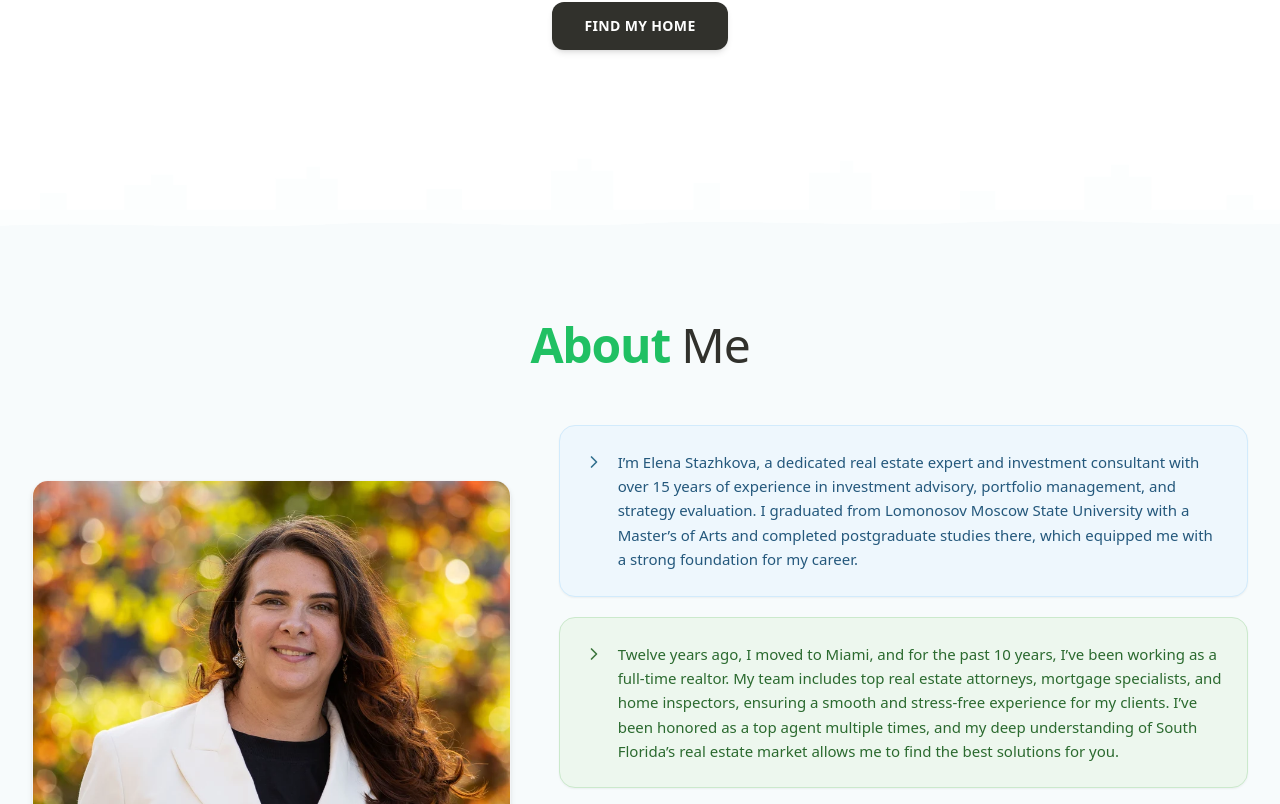
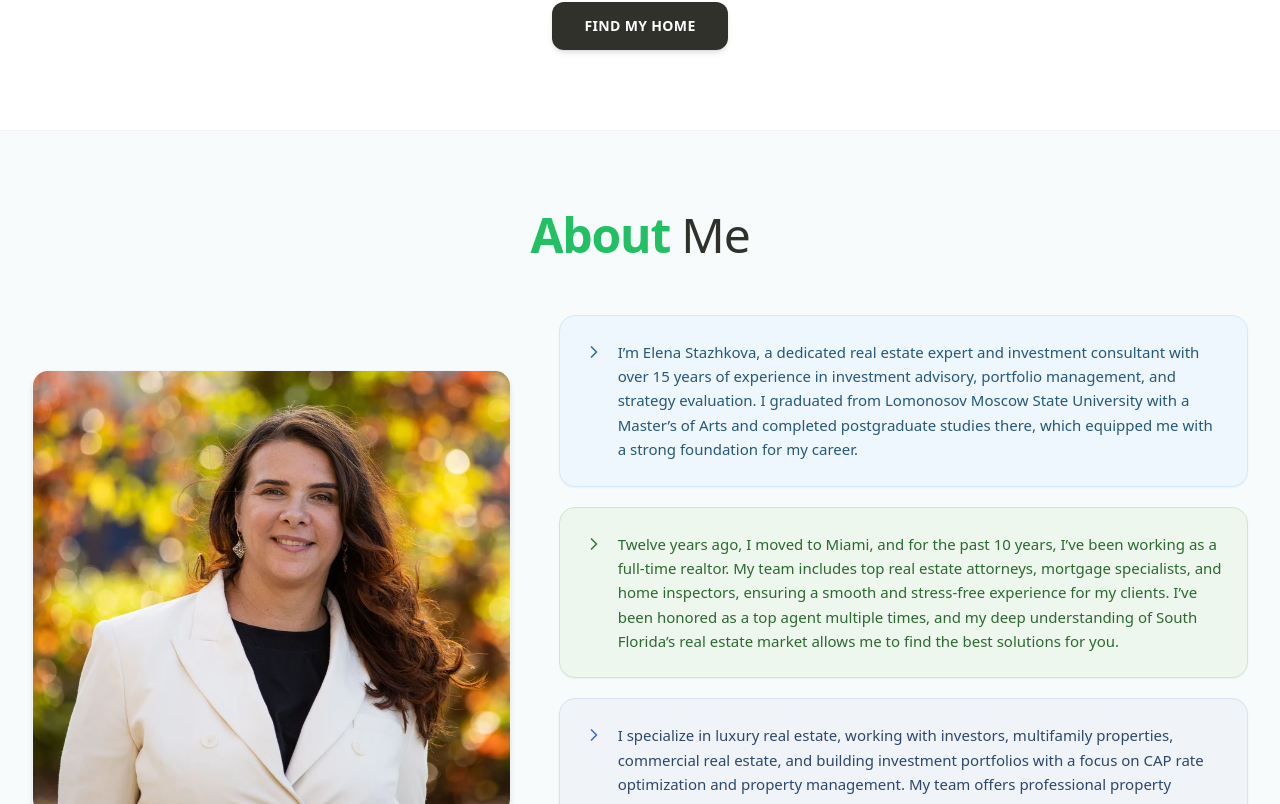
Before and after one commit to andreibdr/stazhkova_wp, a Next.js app in the folder website/: page / in a window 1280 px wide. Shown: the part 4416-5220 px from the top of the page. Built offline with nearby package versions, Linux system fonts and the light colour scheme.

Commit message:
revert: remove skyline divider and restore clean borders

```diff
--- a/website/components/AboutSection.tsx
+++ b/website/components/AboutSection.tsx
@@ -1,7 +1,6 @@
 import React from 'react';
 import Image from 'next/image';
 import { ChevronRight } from 'lucide-react';
-import MiamiSkylineDivider from '@/components/dividers/MiamiSkylineDivider';
 
 interface AboutProps {
   data: any;
@@ -9,9 +8,7 @@ interface AboutProps {
 
 export default function AboutSection({ data }: AboutProps) {
   return (
-    <>
-      <MiamiSkylineDivider fillColor="#f7fbfc" className="bg-white -mb-px" />
-      <section id="about" className="py-16 sm:py-20 bg-[#f7fbfc]">
+    <section id="about" className="py-20 bg-[#f7fbfc] border-t border-gray-100">
       <div className="max-w-7xl mx-auto px-4 sm:px-6 lg:px-8">
         {/* Section Heading */}
         <div className="text-center mb-14">
@@ -66,6 +63,5 @@ export default function AboutSection({ data }: AboutProps) {
         </div>
       </div>
     </section>
-    </>
   );
 }
--- a/website/components/Footer.tsx
+++ b/website/components/Footer.tsx
@@ -11,7 +11,6 @@ import {
   ZillowIcon,
   WhatsAppIcon,
 } from '@/components/icons/SocialIcons';
-import MiamiSkylineDivider from '@/components/dividers/MiamiSkylineDivider';
 
 interface FooterProps {
   lang: 'ru' | 'en' | 'es';
@@ -58,9 +57,7 @@ export default function Footer({ lang }: FooterProps) {
   };
 
   return (
-    <>
-      <MiamiSkylineDivider fillColor="#1f201d" className="bg-[#f7fbfc] -mb-px" />
-      <footer className="bg-[#1f201d] text-white pt-10 pb-20 sm:pb-10">
+    <footer className="bg-[#1f201d] text-white pt-12 pb-20 sm:pb-10 border-t border-gray-800">
       <script
         type="application/ld+json"
         dangerouslySetInnerHTML={{ __html: JSON.stringify(schemaData) }}
@@ -229,6 +226,5 @@ export default function Footer({ lang }: FooterProps) {
         </div>
       </div>
     </footer>
-    </>
   );
 }
--- a/website/components/dividers/MiamiSkylineDivider.tsx
+++ /dev/null
@@ -1,161 +0,0 @@
-import React from 'react';
-
-interface MiamiSkylineDividerProps {
-  fillColor?: string; // e.g. '#1f201d' for footer or '#f7fbfc' for light section
-  className?: string;
-  flip?: boolean;
-}
-
-/**
- * MiamiSkylineDivider
- * An elegant SVG silhouette depicting the South Florida waterfront skyline:
- * luxury Sunny Isles / Miami towers, waterfront terraces, palm trees, and gentle bay ripples.
- */
-export default function MiamiSkylineDivider({
-  fillColor = '#1f201d',
-  className = '',
-  flip = false,
-}: MiamiSkylineDividerProps) {
-  return (
-    <div
-      className={`w-full overflow-hidden leading-none select-none pointer-events-none ${
-        flip ? 'rotate-180' : ''
-      } ${className}`}
-      aria-hidden="true"
-    >
-      <svg
-        viewBox="0 0 1440 110"
-        fill="none"
-        xmlns="http://www.w3.org/2000/svg"
-        preserveAspectRatio="none"
-        className="w-full h-14 sm:h-20 md:h-24 lg:h-28 block"
-      >
-        {/* Layer 1: Distant soft silhouettes (depth / skyline background) */}
-        <path
-          d="
-            M0,110 L0,78
-            L45,78 L45,62 L75,62 L75,78
-            L140,78 L140,54 L170,54 L170,44 L195,44 L195,54 L210,54 L210,78
-            L310,78 L310,48 L345,48 L345,36 L360,36 L360,48 L380,48 L380,78
-            L480,78 L480,58 L520,58 L520,78
-            L620,78 L620,40 L650,40 L650,28 L665,28 L665,40 L690,40 L690,78
-            L780,78 L780,52 L810,52 L810,78
-            L910,78 L910,42 L945,42 L945,30 L960,30 L960,42 L980,42 L980,78
-            L1080,78 L1080,60 L1120,60 L1120,78
-            L1220,78 L1220,46 L1250,46 L1250,34 L1270,34 L1270,46 L1295,46 L1295,78
-            L1380,78 L1380,64 L1410,64 L1410,78
-            L1440,78 L1440,110 Z
-          "
-          fill={fillColor}
-          fillOpacity="0.35"
-        />
-
-        {/* Layer 2: Main Foreground Luxury Towers + Palm Trees + Terraces */}
-        <path
-          d="
-            M0,110 L0,84
-            /* Left shoreline wave */
-            C30,83 60,85 90,84
-            /* Tower 1 (Boutique Mid-rise) */
-            L100,84 L100,52 L106,52 L106,44 L134,44 L134,52 L140,52 L140,84
-            L155,84
-            /* Palm 1 (Left cluster) */
-            C158,82 161,75 163,65 C164,60 168,54 172,50
-            C168,50 162,49 157,51 C161,48 167,46 173,47
-            C172,43 175,38 180,36 C178,39 177,44 178,47
-            C183,43 189,42 195,45 C190,48 185,49 181,50
-            C185,53 187,58 187,63 C184,59 180,56 177,54
-            C174,62 170,74 172,84
-            L188,84
-            /* Tower 2 (High-Rise Luxury Tower Sunny Isles style) */
-            L220,84 L220,32 L225,32 L225,24 L232,24 L232,16 L234,16 L234,8 L236,16 L238,24 L255,24 L255,32 L260,32 L260,84
-            /* Stepped terrace */
-            L275,84 L275,60 L295,60 L295,84
-            /* Tower 3 (Modern Slanted Roof Condo) */
-            L325,84 L325,40 L350,22 L375,40 L375,84
-            /* Palm 2 (Mid-left cluster) */
-            L390,84
-            C393,80 395,73 398,64 C400,60 404,55 408,52
-            C404,52 398,51 393,53 C397,50 403,48 409,49
-            C408,45 411,40 416,38 C414,41 413,46 414,49
-            C419,45 425,44 431,47 C426,50 421,51 417,52
-            C421,55 423,60 423,65 C420,61 416,58 413,56
-            C410,64 406,75 408,84
-            /* Low-rise marina / villa with boat mast */
-            L435,84 L435,70 L448,70 L448,42 L450,42 L450,70 L465,70 L465,84
-            L490,84
-            /* Tower 4 (Curved Twin Tower Centerpiece) */
-            L540,84 L540,30 L546,30 L546,20 L574,20 L574,30 L580,30 L580,84
-            L595,84 L595,24 L601,24 L601,14 L629,14 L629,24 L635,24 L635,84
-            /* Center waterfront park with dual palms */
-            L650,84
-            C653,79 656,71 659,61 C661,56 666,51 671,48
-            C666,48 659,47 653,50 C658,46 665,44 672,45
-            C671,41 674,35 680,33 C678,37 677,42 678,45
-            C684,41 691,40 698,43 C692,46 686,47 681,49
-            C686,52 688,58 688,63 C684,59 680,56 676,53
-            C673,62 668,74 670,84
-            L685,84
-            C688,81 692,75 695,67 C698,62 703,58 709,55
-            C703,55 696,54 690,57 C695,53 703,51 710,52
-            C709,47 713,42 719,40 C717,44 715,49 717,52
-            C723,48 730,47 737,50 C731,53 725,54 719,56
-            C724,59 726,65 726,70 C722,66 718,63 714,60
-            C711,68 706,77 708,84
-            /* Tower 5 (Modern Grand Spire Tower) */
-            L750,84 L750,36 L755,36 L755,26 L765,26 L765,12 L767,12 L767,4 L769,12 L771,26 L781,26 L781,36 L786,36 L786,84
-            /* Mid-rise terraces */
-            L810,84 L810,56 L830,56 L830,84
-            /* Tower 6 (Glass Geometric Tower) */
-            L860,84 L860,42 L870,32 L895,32 L905,42 L905,84
-            /* Right palm cluster */
-            L925,84
-            C928,80 931,73 933,63 C935,58 940,53 945,49
-            C940,49 933,48 927,51 C932,47 939,45 946,46
-            C945,42 948,36 954,34 C952,38 951,43 952,46
-            C958,42 965,41 972,44 C966,47 960,48 955,50
-            C960,53 962,59 962,64 C958,60 954,57 950,54
-            C947,63 942,75 944,84
-            /* Tower 7 (Sunny Isles High-Rise) */
-            L995,84 L995,28 L1002,28 L1002,18 L1028,18 L1028,28 L1035,28 L1035,84
-            /* Terraced Residences */
-            L1055,84 L1055,62 L1075,62 L1075,84
-            /* Tower 8 (Crown Penthouse Tower) */
-            L1110,84 L1110,38 L1120,28 L1140,28 L1150,38 L1150,84
-            /* Far Right Palm */
-            L1170,84
-            C1173,80 1176,73 1178,64 C1180,59 1185,54 1190,51
-            C1185,51 1178,50 1172,52 C1177,49 1184,47 1191,48
-            C1190,44 1193,38 1199,36 C1197,40 1196,45 1197,48
-            C1203,44 1210,43 1217,46 C1211,49 1205,50 1200,52
-            C1205,55 1207,61 1207,66 C1203,62 1199,59 1195,56
-            C1192,65 1187,76 1189,84
-            /* Tower 9 (Modern stepped waterfront building) */
-            L1230,84 L1230,50 L1245,50 L1245,36 L1275,36 L1275,50 L1290,50 L1290,84
-            /* Right shoreline low-rises */
-            L1320,84 L1320,66 L1345,66 L1345,84
-            L1375,84 L1375,58 L1405,58 L1405,84
-            /* Right shoreline wave */
-            C1415,84 1428,85 1440,84
-            /* Close base path */
-            L1440,110 L0,110 Z
-          "
-          fill={fillColor}
-        />
-
-        {/* Layer 3: Delicate Water Ripple / Coastal Wave at base */}
-        <path
-          d="
-            M0,110 L0,94
-            C120,90 240,98 360,93
-            C480,88 600,97 720,92
-            C840,87 960,96 1080,91
-            C1200,86 1320,95 1440,92
-            L1440,110 Z
-          "
-          fill={fillColor}
-        />
-      </svg>
-    </div>
-  );
-}
```
